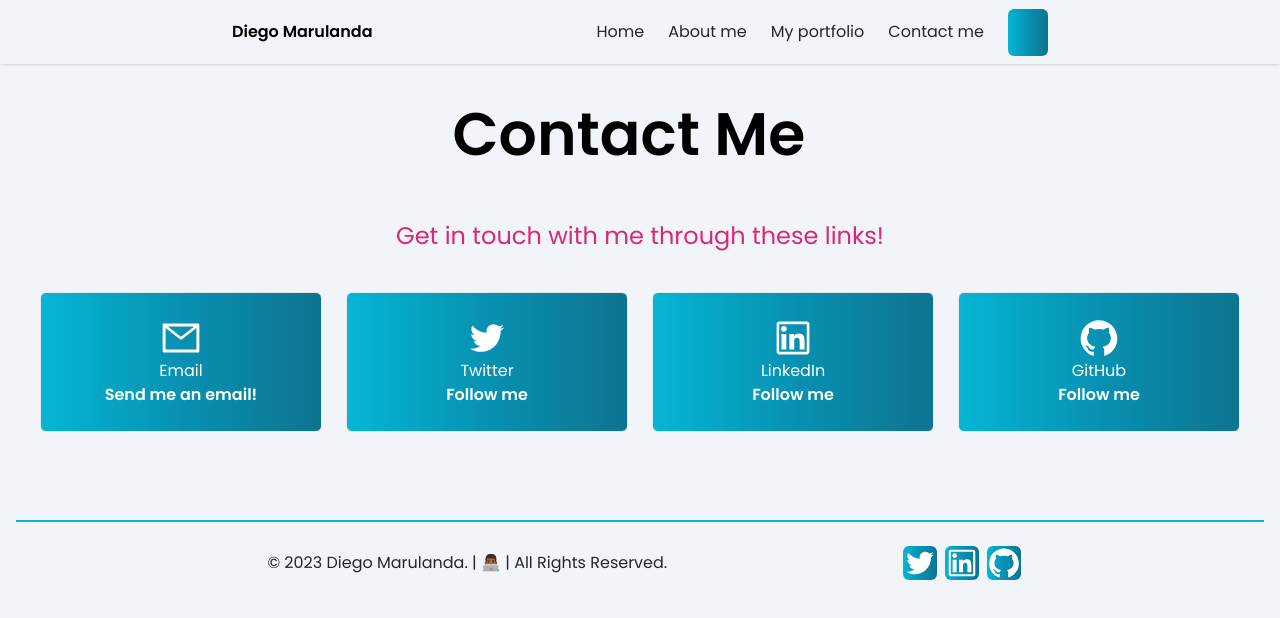
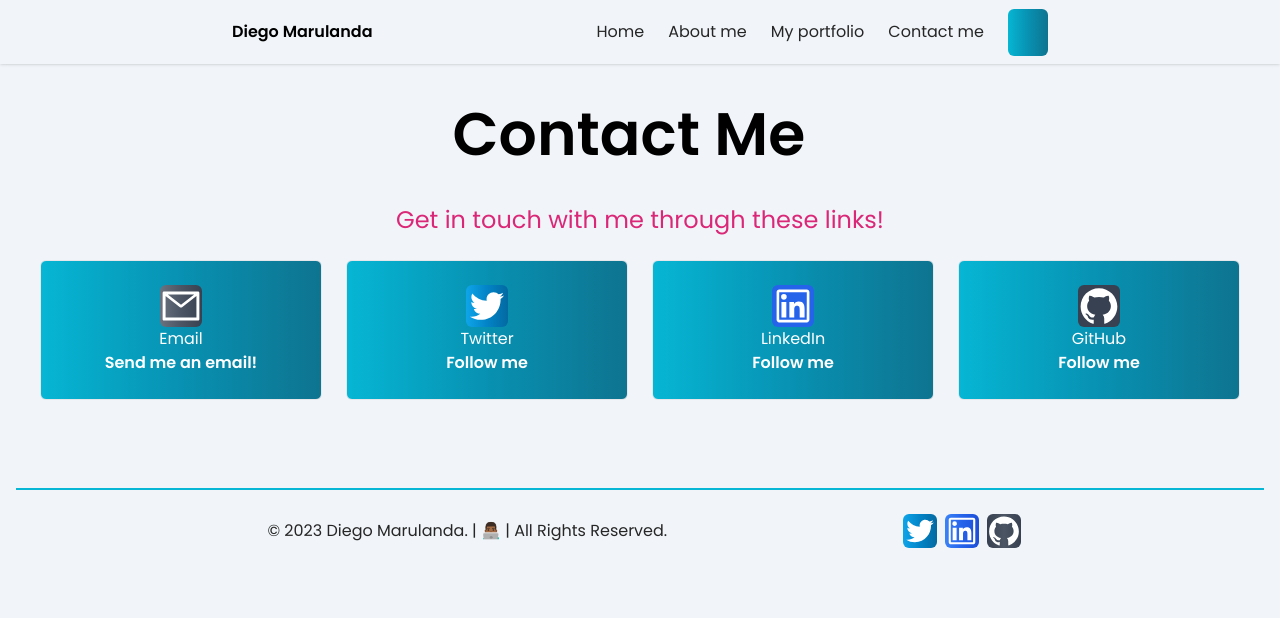
Before and after one commit to DiegoMarulandaB/Portfolio, a Next.js app: page /contact in a window 1280 px wide. Shown: the top 618 px of the page. Built offline with nearby package versions, Linux system fonts and the light colour scheme; some icons are missing.

Commit message:
style: :lipstick: add new colors to social media icons

```diff
--- a/src/app/contact/page.tsx
+++ b/src/app/contact/page.tsx
@@ -11,11 +11,11 @@ const Contact: React.FC = () => (
         <h2 className="text-center mb-4">
           <AnimatedText text="Contact me" className="mr-2 mb-2  mt-2" />
         </h2>
-        <p className="bg-slate-100 dark:bg-slate-700 mb-4 mt-6 text-center mx-2 mr-2 text-2xl text-pink-600">
+        <p className="bg-slate-100 dark:bg-slate-700 mb-4 mt-2 text-center mx-2 mr-2 text-2xl text-pink-600">
           Get in touch with me through these links!
         </p>
       </div>
-      <div className="grid grid-cols-1 gap-8 sm:grid-cols-2 sm:gap-6 lg:grid-cols-4 mt-6 mx-2 mr-2">
+      <div className="grid grid-cols-1 gap-8 sm:grid-cols-2 sm:gap-6 lg:grid-cols-4 mt-2 mx-2 mr-2">
         {contactLinks.map((link) => (
           <ContactLink key={link.text} {...link} />
         ))}
@@ -48,25 +48,35 @@ const contactLinks: ContactLinkProps[] = [
   {
     href: 'mailto:diegomarulanda87@gmail.com',
     text: 'Email',
-    icon: <AiOutlineMail className="icon text-white" size={42} />,
+    icon: (
+      <AiOutlineMail
+        className="icon text-white bg-gradient-to-r from-gray-500 via-gray-600 to-gray-700 rounded-md"
+        size={42}
+      />
+    ),
     username: 'Send me an email!',
   },
   {
     href: 'https://twitter.com/DAMB1987',
     text: 'Twitter',
-    icon: <AiOutlineTwitter className="icon text-white" size={42} />,
+    icon: (
+      <AiOutlineTwitter
+        className="icon text-white bg-gradient-to-r from-sky-500 via-sky-600 to-sky-700 rounded-md"
+        size={42}
+      />
+    ),
     username: 'Follow me',
   },
   {
     href: 'https://www.linkedin.com/in/diegomarulandabarrientos/',
     text: 'LinkedIn',
-    icon: <AiOutlineLinkedin className="icon text-white" size={42} />,
+    icon: <AiOutlineLinkedin className="icon text-white bg-blue-600 rounded-md" size={42} />,
     username: 'Follow me',
   },
   {
     href: 'https://github.com/DiegoMarulandaB?tab=repositories',
     text: 'GitHub',
-    icon: <AiOutlineGithub className="icon text-white" size={42} />,
+    icon: <AiOutlineGithub className="icon text-white bg-gray-700 rounded-md" size={42} />,
     username: 'Follow me',
   },
 ]
--- a/src/components/Footer/Footer.tsx
+++ b/src/components/Footer/Footer.tsx
@@ -12,19 +12,19 @@ const Footer: React.FC = () => (
       <div className="flex flex-row items-center justify-between space-x-2 mb-2  mt-1 ">
         <a href="https://twitter.com/DAMB1987" target="_blank" rel="noopener noreferrer">
           <AiOutlineTwitter
-            className="icon  text-white bg-gradient-to-r from-cyan-500 via-cyan-600 to-cyan-700  rounded-md"
+            className="icon  text-white bg-gradient-to-r from-sky-500 via-sky-600 to-sky-700 rounded-md"
             size={34}
           />
         </a>
         <a href="https://www.linkedin.com/in/diegomarulandabarrientos/" target="_blank" rel="noopener noreferrer">
           <AiOutlineLinkedin
-            className="icon text-white bg-gradient-to-r from-cyan-500 via-cyan-600 to-cyan-700  rounded-md"
+            className="icon text-white bg-gradient-to-r from-blue-500 via-blue-600 to-blue-700  rounded-md"
             size={34}
           />
         </a>
         <a href="https://github.com/DiegoMarulandaB" target="_blank" rel="noopener noreferrer">
           <AiOutlineGithub
-            className="icon text-white bg-gradient-to-r from-cyan-500 via-cyan-600 to-cyan-700  rounded-md"
+            className="icon text-white bg-gradient-to-r from-gray-700 via-gray-600 to-gray-700  rounded-md"
             size={34}
           />
         </a>
```
